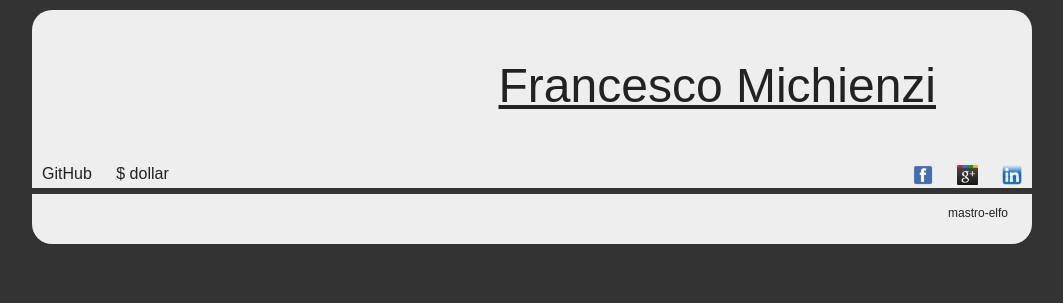
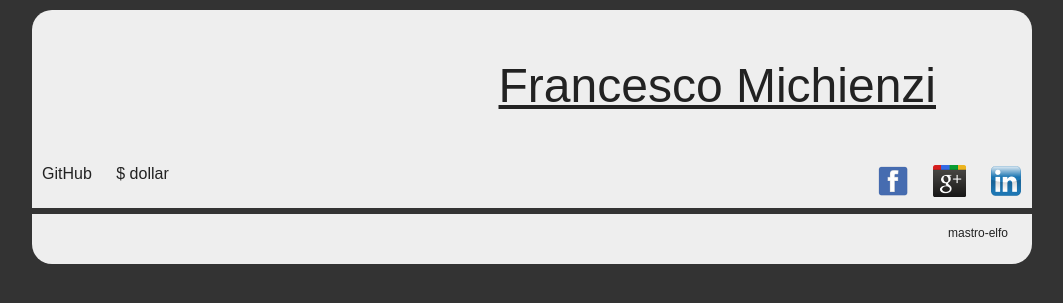
Before and after one commit to mastro-elfo/mastro-elfo.github.io, a PHP site: page / in a window 1280 px wide. Shown: the top 303 px of the page, without its empty margins (108-1171 px from the left). Run offline with PHP 8.4, Linux system fonts and the light colour scheme.

Commit message:
Update css/main.css

```diff
--- a/css/main.css
+++ b/css/main.css
@@ -25,6 +25,9 @@ body {
   text-decoration: underline;
 }
 
+#navigator {
+	margin-bottom: 20px;
+}
 #navigator ul {
 	list-style: none;
   padding: 0;
@@ -49,7 +52,7 @@ body {
   background-color: #333;
 }
 #navigator img.icon {
-	max-height: 20px;
+	max-height: 32px;
 }
 
 #footer {
```
